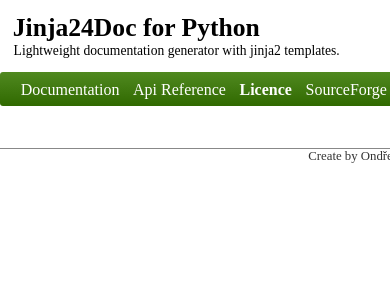
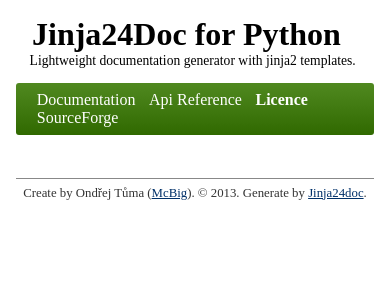
Before and after one commit to PoorHttp/Jinja24Doc, a Python web app: template templates/_licence.html in a window 390 px wide; the page is wider, and only the part inside the window is pictured. Shown: the top 300 px of that part. Run offline with Jinja, Linux system fonts and the light colour scheme; the template is opened without the code that fills it, so the values that code supplies are empty.

Commit message:
Templates and style bugfixes

```diff
--- a/templates/_footer.html
+++ b/templates/_footer.html
@@ -1,6 +1,10 @@
       <div class="footer">
         <div class="line"></div>
-        Create by Ondřej Tůma (McBig). &copy; 2013. Generate by Jinja24doc.
+        <div class="credit">
+            Create by Ondřej Tůma (<a href="http://ipv6.mcbig.cz">McBig</a>).
+            &copy; 2013. Generate by
+            <a href="http://poorhttp.zeropage.cz/jinja24doc.html">Jinja24doc</a>.
+        </div>
       </div><!-- footer --!>
     </div><!-- page --!>
   </body>
--- a/templates/_simple_with_modules.html
+++ b/templates/_simple_with_submodules.html
@@ -57,7 +57,9 @@
       {% endfor %}
 {%- endmacro %}
 
-{% set manual = load_module('jinja24doc') %}
+{% if manual is not defined %}
+    {% set manual = (('module', 'manual variable is not defined', None, ''),) %}
+{% endif %}
 {{ keywords(manual) }}
 {{ generate_doc(manual) }}
 {% for n in range(100) %} {% if length(manuals) > 0 %}
--- a/templates/style.css
+++ b/templates/style.css
@@ -10,17 +10,16 @@ menu {
 
 .header {
     display: table;
-    width: 60em;
-}
-
-.header img {
-    padding-left: 1em;
+    width: 100%;
+    max-width: 60em;
+    min-width: 10em;
 }
 
 .header h1 {
     display: table;
     margin: 0.5em 0 0em 0.5em;
-    font-size: 160%;
+    font-size: 200%;
+    color: #000;
 }
 .header small {
     display: table;
@@ -37,8 +36,8 @@ menu {
    border-bottom: 1px dotted #fff;
 }
 
-
 .pannel {
+    clear: both;
     padding: 0.5em 1em;
     background-color: #306900;
     background-image: linear-gradient(to bottom, #508920, #306900);
@@ -92,15 +91,22 @@ a:active {
 
 .page {
     clear: both;
-    width: 60em;
+    max-width: 60em;
     margin: 0 auto;
+    padding: 0 1em 0 1em;
 }
 
 .content {
     margin-left: 17em;
+    min-width: 16em;
 }
 .content >:first-child {
     margin-top: 0.5em;
+}
+
+@media (max-width: 560px){
+    .content { margin: 0;}
+    .sidebar { float: none;}
 }
 
 .footer {
@@ -109,6 +115,9 @@ a:active {
     color: #333;
     font-size: 80%;
     text-align: center;
+}
+.footer .credit {
+    padding: 0.5em;
 }
 .line {
     border-top: 1px solid #888;
@@ -201,7 +210,7 @@ div.method {
     padding-left: 3em;
 }
 pre {
-    font-size: 110%;
+    font-size: 10pt;
     margin: 0.5em 0 1.5em 0;
     padding: 0.5em 0 0.5em 0;
     background-color: #ddd;
@@ -220,7 +229,7 @@ pre > i {
     font-style: normal;
 }
 code {
-    font-size: 120%;
+    font-size: 11pt;
     color: #000;
 }
 code.param {
```
Also changed, not shown: templates/_simple.html (+5 -4 lines).
